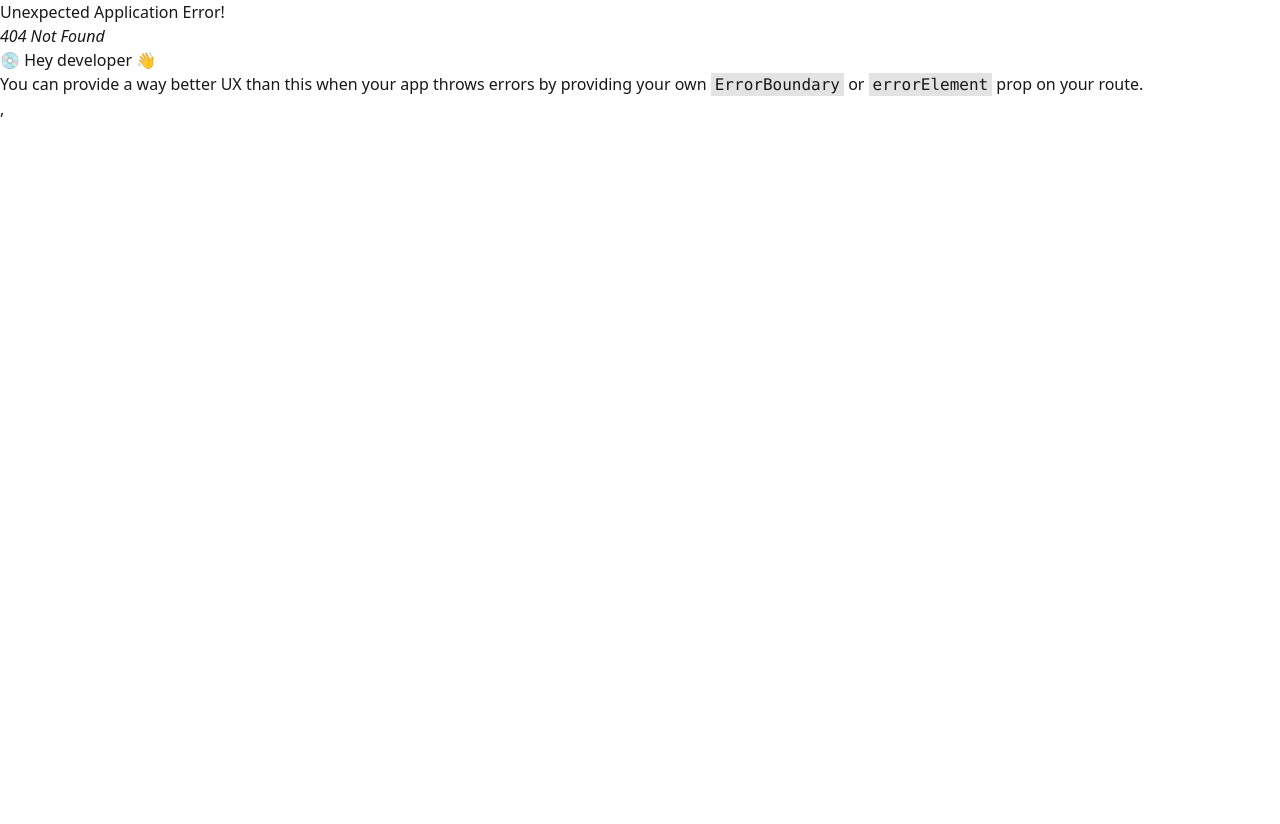
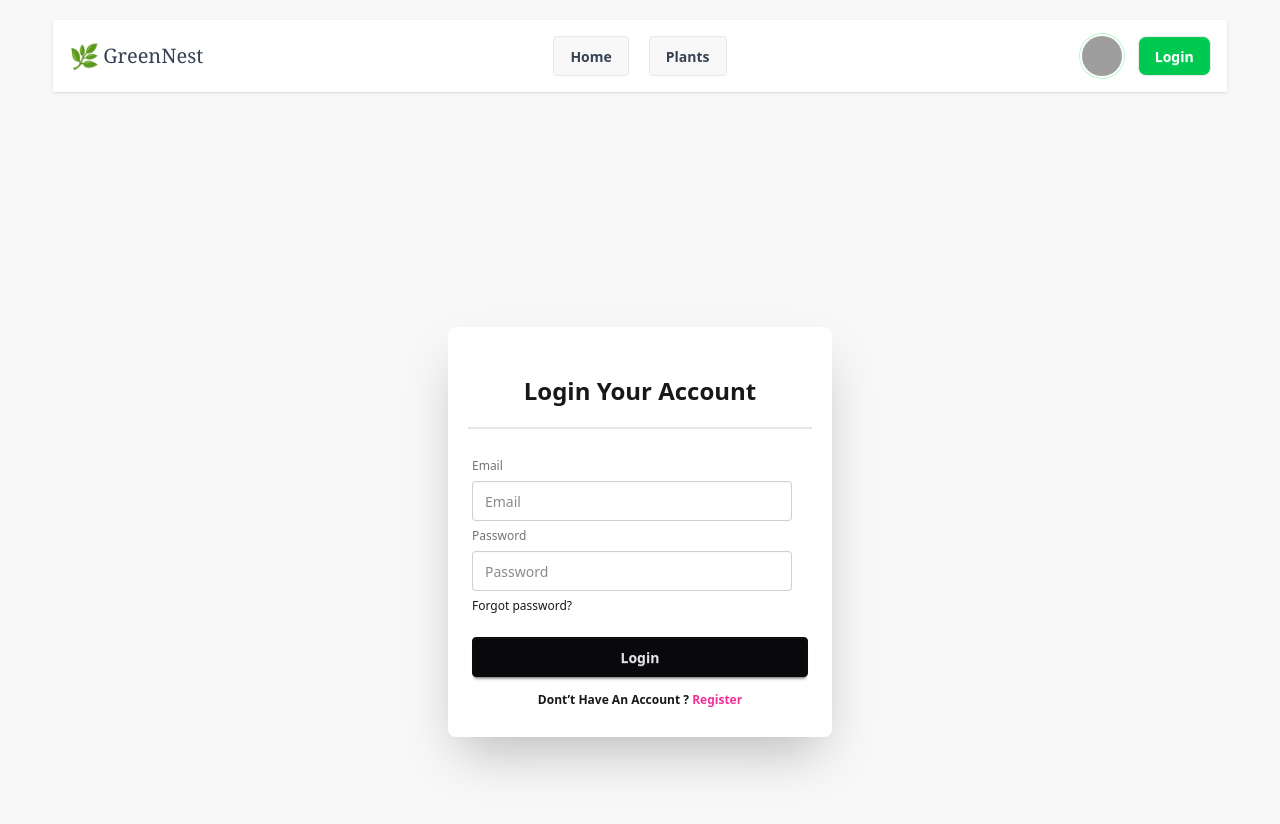
Before and after one commit to Apu4142/Green-Nest-Plant-009, a React (Vite) app: page /auth/login in a window 1280 px wide. Before the commit this address had no page. Shown: the top 824 px of the page. Before the commit the page ends 800 px from the top, so only its background shows below. Built offline with nearby package versions, Linux system fonts and the light colour scheme; grey boxes are pictures that could not be loaded.

Commit message:
add Login input

```diff
--- /dev/null
+++ b/src/Layouts/Authlayout.jsx
@@ -0,0 +1,18 @@
+import React from 'react';
+import Navbar from '../components/Navbar';
+import { Outlet } from 'react-router';
+
+const AuthLayout = () => {
+    return (
+        <div className='bg-base-200 min-h-screen'>
+           <header className='w-11/12 mx-auto py-5'>
+               <Navbar></Navbar>
+           </header>
+             <main className='w-11/12 mx-auto py-5'>
+               <Outlet></Outlet>
+           </main>
+        </div>
+    );
+};
+
+export default AuthLayout;
--- a/src/components/Navbar.jsx
+++ b/src/components/Navbar.jsx
@@ -1,5 +1,5 @@
 import React from 'react';
-import { NavLink } from 'react-router';
+import { Link, NavLink } from 'react-router';
 
 const Navbar = () => {
     return (
@@ -30,16 +30,16 @@ const Navbar = () => {
                 </ul>
             </div>
             <div className="navbar-end flex items-center gap-4">
-                <button className="btn btn-ghost btn-circle">
-                    <svg xmlns="http://www.w3.org/2000/svg" className="h-5 w-5" fill="none" viewBox="0 0 24 24" stroke="currentColor">
-                        <path strokeLinecap="round" strokeLinejoin="round" strokeWidth="2" d="M3 3h2l.4 2M7 13h10l4-8H5.4M7 13L5.4 5M7 13l-2.293 2.293c-.63.63-.184 1.707.707 1.707H17m0 0a2 2 0 100 4 2 2 0 000-4zm-8 2a2 2 0 11-4 0 2 2 0 014 0z" />
-                    </svg>
-                </button>
+
                 <div className="avatar">
                     <div className="w-10 rounded-full ring ring-green-200 ring-offset-2">
                         <img src="https://img.daisyui.com/images/stock/photo-1534528741775-53994a69daeb.webp" alt="User" />
                     </div>
+
                 </div>
+                 <div>
+                        <Link className='btn bg-green-500 rounded-lg text-white font-bold' to={"/auth/login"}>Login</Link>
+                    </div>
             </div>
         </div>
     );
--- a/src/main.jsx
+++ b/src/main.jsx
@@ -1,30 +1,11 @@
 import { StrictMode } from "react";
 import { createRoot } from "react-dom/client";
 import "./index.css";
-import { createBrowserRouter } from "react-router";
 import { RouterProvider } from "react-router/dom";
-import Plants from "./components/Plants.jsx";
-import HomeLayouts from "./Layouts/HomeLayouts.jsx";
-import Home from "./pages/Home.jsx";
+import router from "./routes/Router";
 
-const router = createBrowserRouter([
-  {
-    path: "/",
-    element: <HomeLayouts></HomeLayouts>,
-    children: [
-      {
-        path: "/",
-        element: <Home/>,
-        loader: () => fetch("/plantsData.json"),
-      },
-      {
-        path: "/plants",
-        element: <Plants />,
-        loader: () => fetch("/plantsData.json"),
-      },
-    ],
-  },
-]);
+
+
 
 createRoot(document.getElementById("root")).render(
   <StrictMode>
--- a/src/pages/Home.jsx
+++ b/src/pages/Home.jsx
@@ -1,5 +1,5 @@
 import React from "react";
-import { NavLink, useLoaderData } from "react-router";
+import { Link, useLoaderData } from "react-router";
 import PlantsCard from "../components/plantsCard";
 
 const Home = () => {
@@ -17,8 +17,8 @@ const Home = () => {
             <PlantsCard key={plant.plantId} plant={plant} />
           ))}
         </div>
-         <div className="border flex justify-center items-center mt-6">
-             <NavLink to={"/plants"} className='btn bg-green-400 px-8 font-bold text-lg text-white'>All Plants</NavLink>
+         <div className=" flex justify-center items-center mt-6">
+             <Link to={"/plants"} className='btn bg-green-400 px-8 font-bold text-lg text-white'>All Plants</Link>
          </div>
       </div>
     </div>
--- a/src/pages/Login.jsx
+++ b/src/pages/Login.jsx
@@ -1,10 +1,47 @@
 import React from 'react';
+import { Link } from 'react-router';
 
 const Login = () => {
     return (
-        <div>
-            login
-        </div>
+       <div className="flex justify-center items-center min-h-screen">
+      <div className="card bg-base-100 w-full max-w-sm shrink-0 shadow-2xl">
+        <h2 className="font-bold text-2xl text-center mt-12 border-b-2 pb-5 border-gray-200 mx-5">
+          Login Your Account
+        </h2>
+        <form  className="card-body">
+          <fieldset className="fieldset">
+            {/* email */}
+            <label className="label">Email</label>
+            <input
+              name="email"
+              type="email"
+              className="input"
+              placeholder="Email"
+            />
+            {/* password */}
+            <label className="label">Password</label>
+            <input
+              name="password"
+              type="password"
+              className="input"
+              placeholder="Password"
+            />
+            <div>
+              <a className="link link-hover">Forgot password?</a>
+            </div>
+            <button type="submit" className="btn btn-neutral mt-4">
+              Login
+            </button>
+            <p className="font-bold text-center pt-2">
+              Dont’t Have An Account ?{" "}
+              <Link className="text-secondary" to={"/auth/register"}>
+                Register
+              </Link>
+            </p>
+          </fieldset>
+        </form>
+      </div>
+    </div>
     );
 };
 
--- a/src/pages/Register.jsx
+++ b/src/pages/Register.jsx
@@ -0,0 +1,11 @@
+import React from 'react';
+
+const Register = () => {
+    return (
+        <div>
+            register
+        </div>
+    );
+};
+
+export default Register;
--- /dev/null
+++ b/src/routes/Router.jsx
@@ -0,0 +1,43 @@
+import { createBrowserRouter } from "react-router";
+import HomeLayouts from "../Layouts/HomeLayouts";
+import Home from "../pages/Home";
+import Plants from "../components/Plants";
+import AuthLayout from "../Layouts/Authlayout";
+import Login from "../pages/Login";
+import Register from "../pages/Register";
+
+const router = createBrowserRouter([
+  {
+    path: "/",
+    element: <HomeLayouts></HomeLayouts>,
+    children: [
+      {
+        path: "/",
+        element: <Home />,
+        loader: () => fetch("/plantsData.json"),
+      },
+      {
+        path: "/plants",
+        element: <Plants />,
+        loader: () => fetch("/plantsData.json"),
+      },
+    ],
+  },
+
+  {
+    path: "/auth",
+    element: <AuthLayout />,
+    children: [
+      {
+        path: "/auth/login",
+        element: <Login />,
+      },
+      {
+        path: "/auth/register",
+        element: <Register />,
+      },
+    ],
+  },
+]);
+
+export default router;
```
